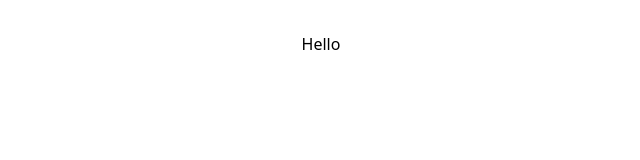
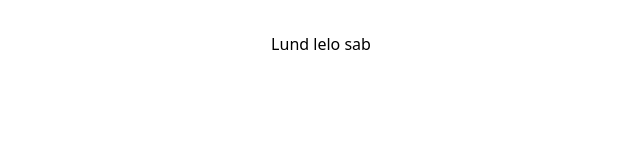
Before and after one commit to aman68695613/Ecommerce-Web-App, a React (Vite) app: page / in a window 1280 px wide. Shown: the top 160 px of the page, without its empty margins (319-959 px from the left). Built offline with nearby package versions, Linux system fonts and the light colour scheme.

Commit message:
testing all the collaboraters 💕

```diff
--- a/src/App.jsx
+++ b/src/App.jsx
@@ -8,7 +8,7 @@ function App() {
   return (
     <>
     <div className=''>
-     <h1 className='font-bold bg-cyan-500 h-12 w-full'>Hello</h1>
+     <h1 className='font-bold bg-cyan-500 h-12 w-full'>Lund lelo sab</h1>
     </div>
     </>
   )
```
